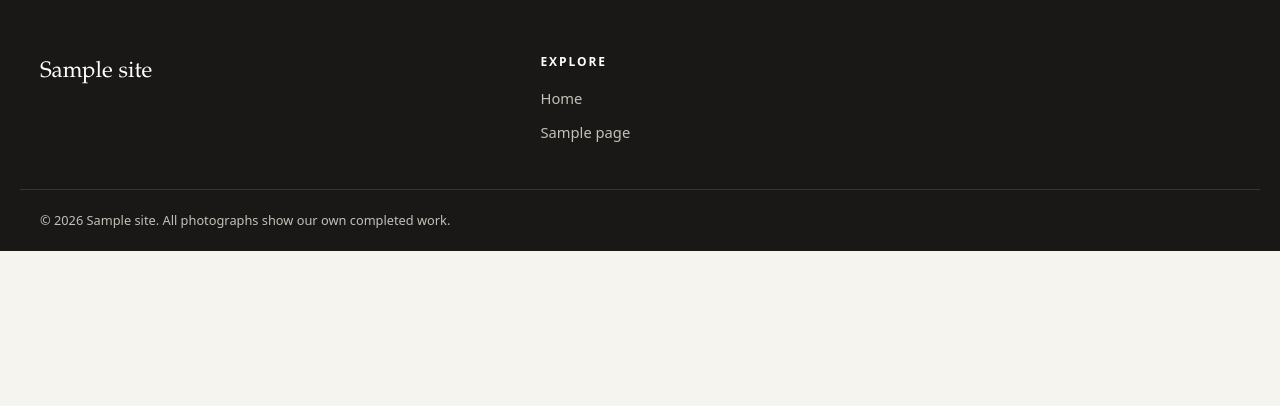
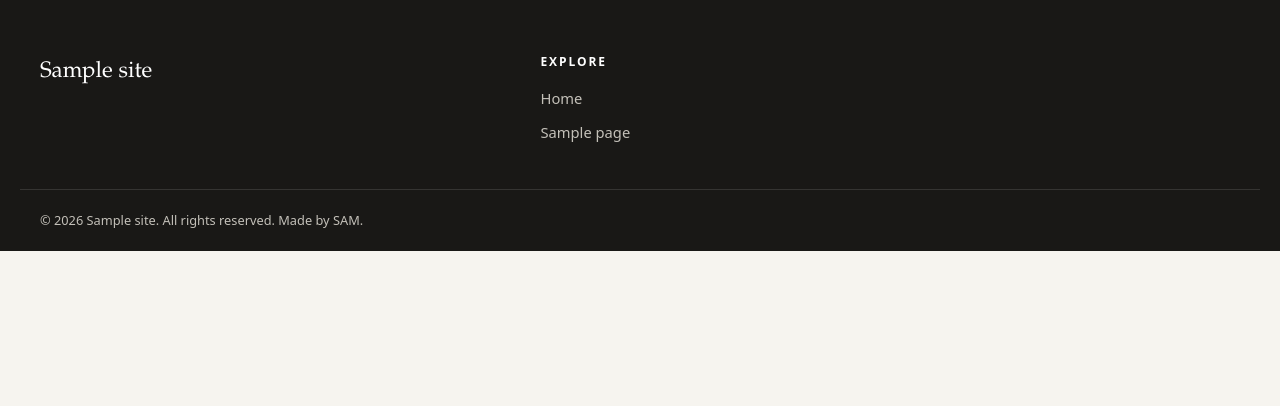
Before and after one commit to samavia-debug/KitchenRespray-Gallery-website, a WordPress theme: template wordpress/themes/respray-photos/index.php in a window 1280 px wide. Shown: the part 285-691 px from the top of the page. Run offline with PHP 8.4 and a stand-in for WordPress, Linux system fonts and the light colour scheme; the site name, menu and one post (Sample post) are stand-ins, and other content is empty; some libraries are stand-ins or nearby versions.

Commit message:
Change the footer to "All rights reserved. Made by SAM."
Theme version 0.2.1.

Co-Authored-By: Claude Opus 5.5 <noreply@anthropic.com>

```diff
--- a/wordpress/themes/respray-photos/footer.php
+++ b/wordpress/themes/respray-photos/footer.php
@@ -29,7 +29,7 @@
 		</nav>
 	</div>
 	<div class="rpt-wrap rpt-footer-base">
-		<p>&copy; <?php echo esc_html( gmdate( 'Y' ) ); ?> <?php bloginfo( 'name' ); ?>. All photographs show our own completed work.</p>
+		<p>&copy; <?php echo esc_html( gmdate( 'Y' ) ); ?> <?php bloginfo( 'name' ); ?>. All rights reserved. Made by SAM.</p>
 	</div>
 </footer>
 
--- a/wordpress/themes/respray-photos/functions.php
+++ b/wordpress/themes/respray-photos/functions.php
@@ -6,7 +6,7 @@
 
 defined( 'ABSPATH' ) || exit;
 
-define( 'RPT_VERSION', '0.2.0' );
+define( 'RPT_VERSION', '0.2.1' );
 
 add_action(
 	'after_setup_theme',
--- a/wordpress/themes/respray-photos/style.css
+++ b/wordpress/themes/respray-photos/style.css
@@ -1,7 +1,7 @@
 /*
 Theme Name: Respray Photos
 Description: Lightweight portfolio theme for resprayphotos.com. Needs the Respray Portfolio plugin.
-Version: 0.2.0
+Version: 0.2.1
 Requires at least: 6.4
 Requires PHP: 7.4
 Text Domain: respray-photos
```
